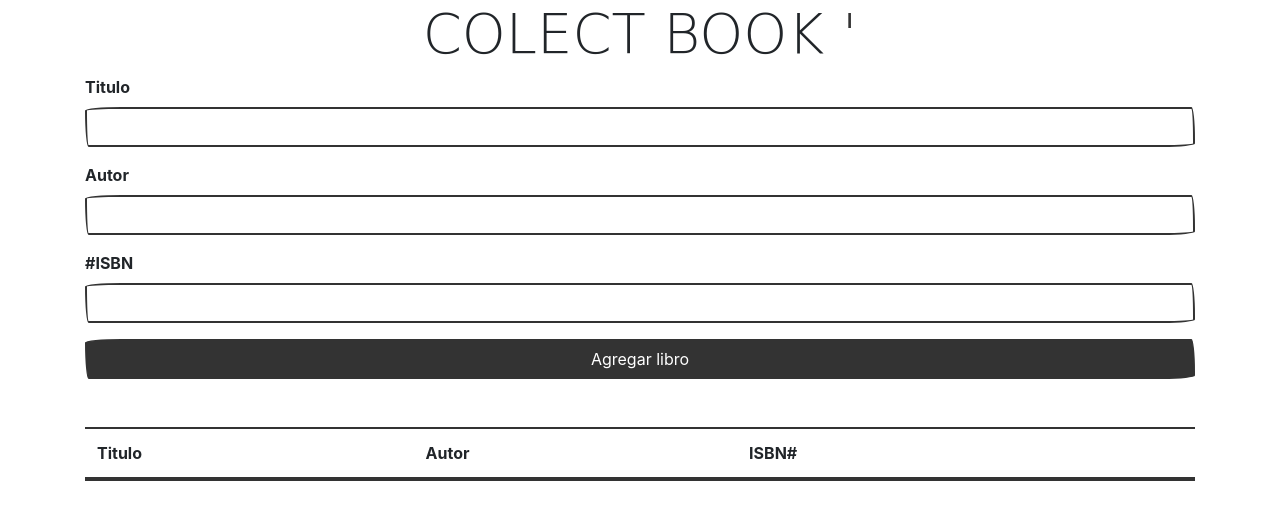
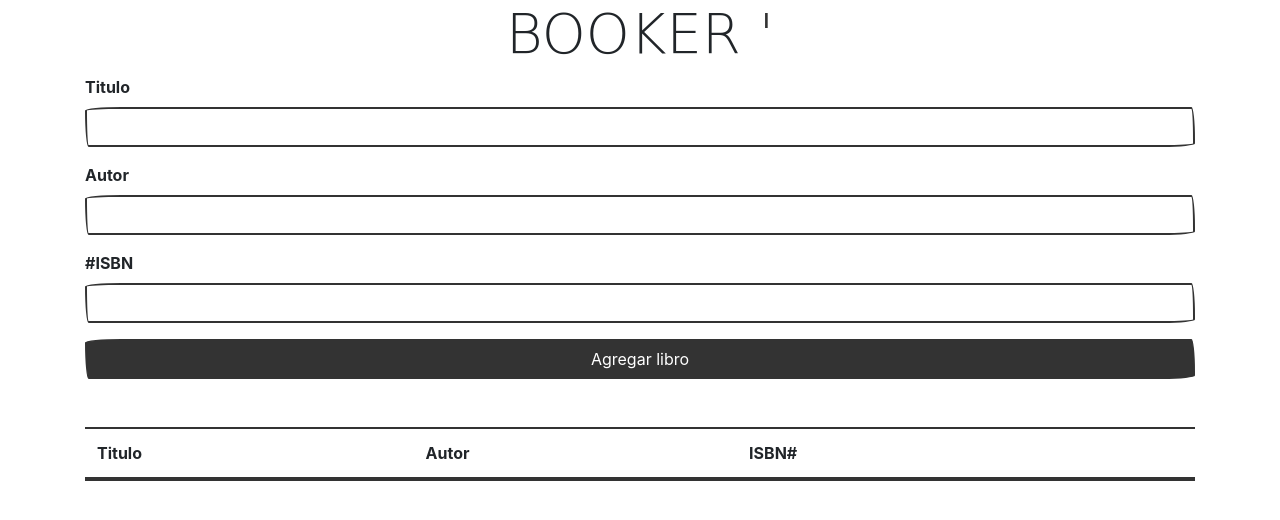
Before and after one commit to dvelasquezbyb/TestPWA, a plain HTML site: page index.html in a window 1280 px wide. Drawn offline with nearby package versions, Linux system fonts and the light colour scheme; a web font is replaced by a local one.

Commit message:
Update index.html

```diff
--- a/index.html
+++ b/index.html
@@ -16,7 +16,7 @@
 
 <body>
   <div class="container">
-    <h1 class="display-4 text-center">COLECT BOOK <span class="text-primary">'</span></h1>
+    <h1 class="display-4 text-center">BOOKER <span class="text-primary">'</span></h1>
     <form id="libro-form">
       <div class="form-group">
         <label for="titulo">Titulo</label>
```
